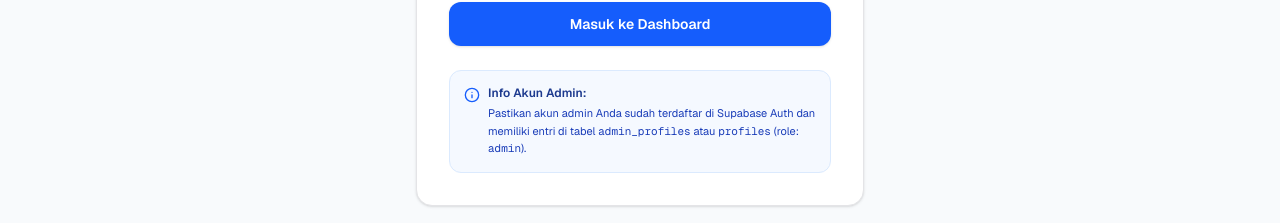
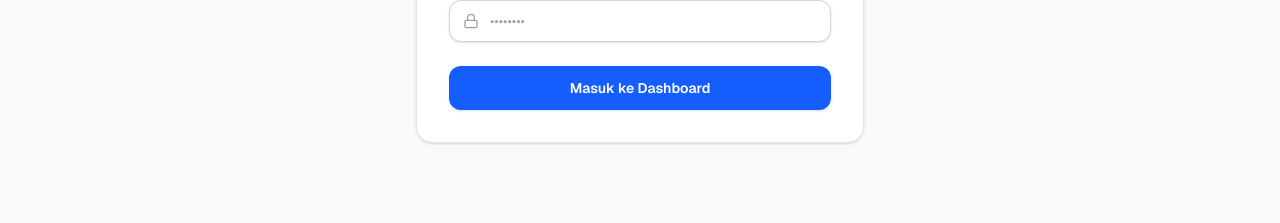
Before and after one commit to ulhaqjackyhaw/mini_ecommerce, a Next.js app: page /admin/login in a window 1280 px wide. Shown: the part 548-771 px from the top of the page. Built offline with nearby package versions, Linux system fonts and the light colour scheme; no server answers.

Commit message:
feat: add admin login page with Supabase authentication and role verification

```diff
--- a/app/admin/login/page.tsx
+++ b/app/admin/login/page.tsx
@@ -201,17 +201,8 @@ function LoginForm() {
           </form>
 
           {/* Setup note */}
-          <div className="mt-6 rounded-xl border border-blue-100 bg-blue-50/60 p-3.5 text-xs text-blue-900 dark:border-blue-900/40 dark:bg-blue-950/20 dark:text-blue-300">
-            <div className="flex items-start gap-2">
-              <Info className="h-4 w-4 flex-shrink-0 text-blue-600 dark:text-blue-400 mt-0.5" />
-              <div>
-                <strong className="font-semibold">Info Akun Admin:</strong>
-                <p className="mt-1 text-[11px] leading-relaxed text-blue-800 dark:text-blue-400">
-                  Pastikan akun admin Anda sudah terdaftar di Supabase Auth dan memiliki entri di tabel <code>admin_profiles</code> atau <code>profiles</code> (role: <code>admin</code>).
-                </p>
-              </div>
-            </div>
-          </div>
+
+
         </div>
       </div>
     </div>
```
